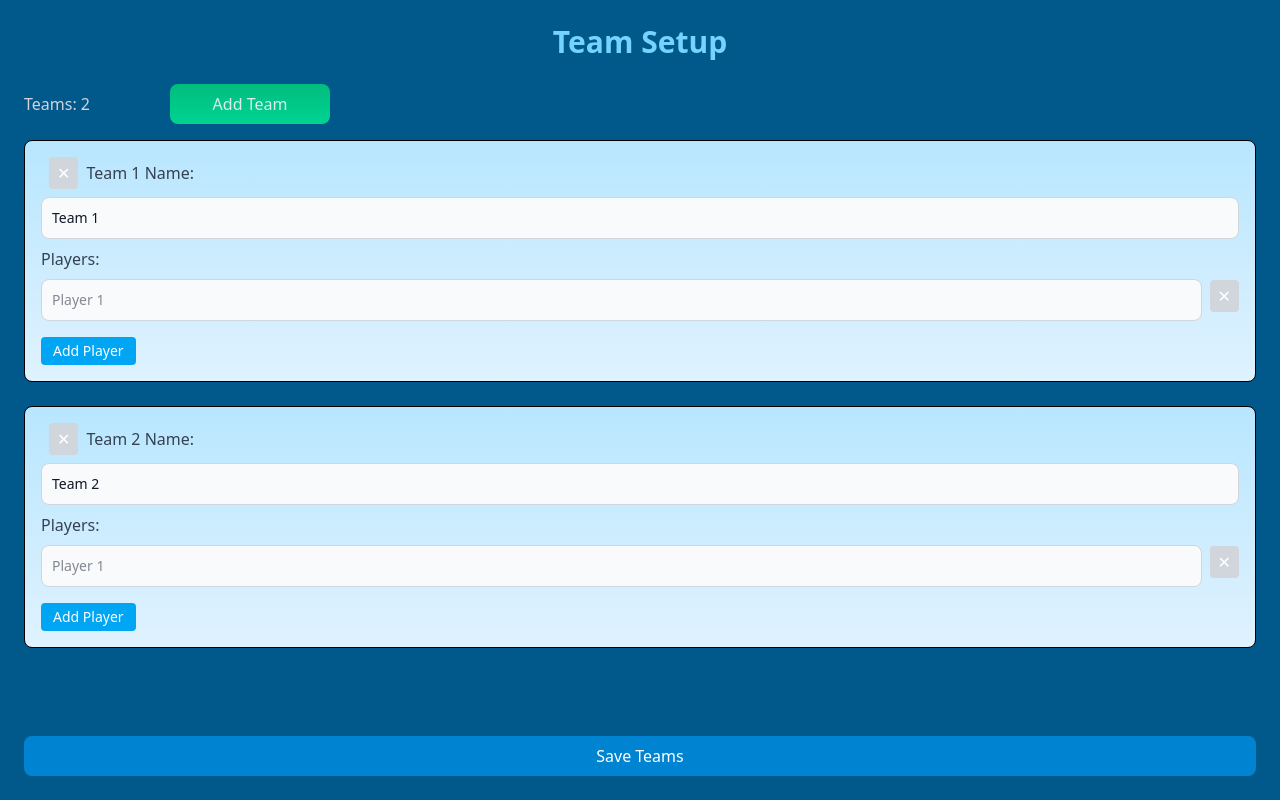
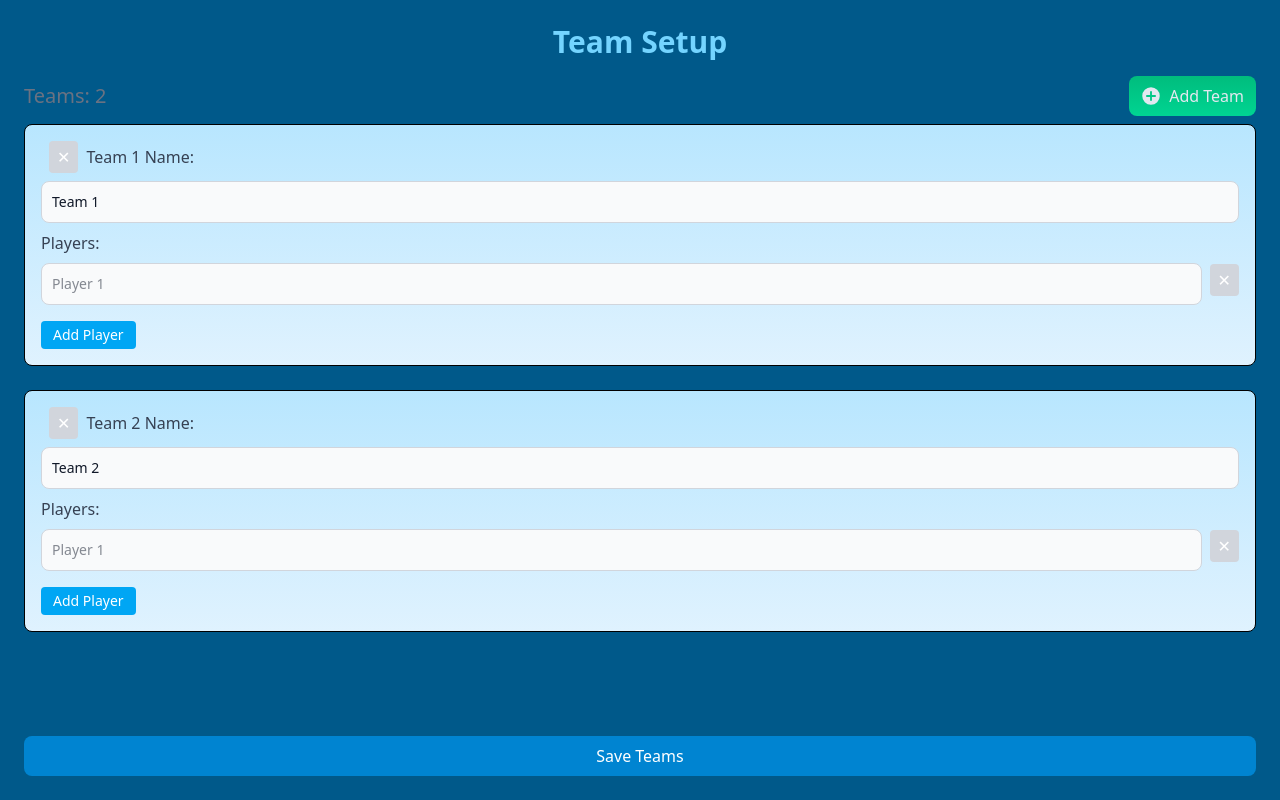
Before and after one commit to ThomasVersaevel/31seconds, a React (Vite) app: page /teamsetup in a window 1280 px wide. Built offline with nearby package versions, Linux system fonts and the light colour scheme.

Commit message:
Bad pulse animatin

```diff
--- a/src/App.css
+++ b/src/App.css
@@ -4,6 +4,26 @@
   text-align: center;
   background-color: black;
 } */
+
+@layer utilities {
+  .animate-danger-pulse {
+    animation: dangerPulse 1s infinite;
+  }
+}
+
+@keyframes dangerPulse {
+  0%, 100% {
+    color: #f87171; /* light red */
+    transform: scale(1);
+    background-color: #f87171; /* light red */
+  }
+  50% {
+    color: #b91c1c; /* darker red */
+    transform: scale(1.15);
+    background-color: #b91c1c;
+  }
+}
+
 
 /* Add to your global CSS or a module */
 @keyframes spin-slow {
--- a/src/components/GameComponents/Card.tsx
+++ b/src/components/GameComponents/Card.tsx
@@ -82,14 +82,25 @@ export default function Card() {
   return (
     <div className="h-dvh w-full h-screen m-auto p-6 bg-sky-800 min-h-screen flex flex-col items-center text-center">
       <div className="m-auto">
-        <div className="mb-4 text-2xl font-bold text-sky-200">{timeLeft}s</div>
+        <div
+          className={`mb-4 text-3xl font-bold ${
+            timeLeft / countdownTime < 0.3
+              ? "text-red-500 animate-danger-pulse"
+              : "text-orange-500"
+          }`}
+        >
+          {timeLeft}s
+        </div>
+
         <div className="w-75 h-3 mb-6 bg-blue-100 rounded-full overflow-hidden">
           <div
-            className="h-full bg-orange-500 transition-all duration-1000 ease-linear"
+            className={`h-full transition-all duration-1000 ease-linear ${
+              timeLeft / countdownTime < 0.3
+                ? "bg-red-500 animate-danger-pulse"
+                : "bg-orange-500"
+            }`}
             style={{
-              width: `${
-                (timeLeft / countdownTime) * 100
-              }%`,
+              width: `${(timeLeft / countdownTime) * 100}%`,
             }}
           ></div>
         </div>
--- a/src/components/TeamSetup.tsx
+++ b/src/components/TeamSetup.tsx
@@ -1,6 +1,7 @@
 import React, { useState } from "react";
 import { Team, useTeams } from "../context/TeamContext";
 import { useNavigate } from "react-router-dom";
+import { PlusCircleIcon } from "@heroicons/react/16/solid";
 
 const TeamSetup: React.FC = () => {
   const { setTeams: setGlobalTeams } = useTeams();
@@ -72,13 +73,14 @@ const TeamSetup: React.FC = () => {
       <h2 className="text-3xl text-sky-300 font-bold text-center mb-4">
         Team Setup
       </h2>
-      <div className="mb-4">
-        <span className="text-gray-300 text-left">Teams: {teams.length}</span>
+      <div className="mb-2 flex items-center justify-between">
+        <span className="text-gray-500 text-center text-xl">Teams: {teams.length}</span>
         <button
-          className="w-40 ml-20 mt-2 py-2 bg-gradient-to-t from-emerald-400 to-emerald-500 text-slate-200 rounded-lg font-medium"
+          className="flex items-center text-center px-3 justify-start py-2 bg-gradient-to-t from-emerald-400 to-emerald-500 text-slate-200 rounded-lg font-medium"
           onClick={handleAddTeam}
         >
-          Add Team
+          <PlusCircleIcon className="h-5 w-5 mr-2" />
+          <span>Add Team</span>
         </button>
       </div>
 
```
